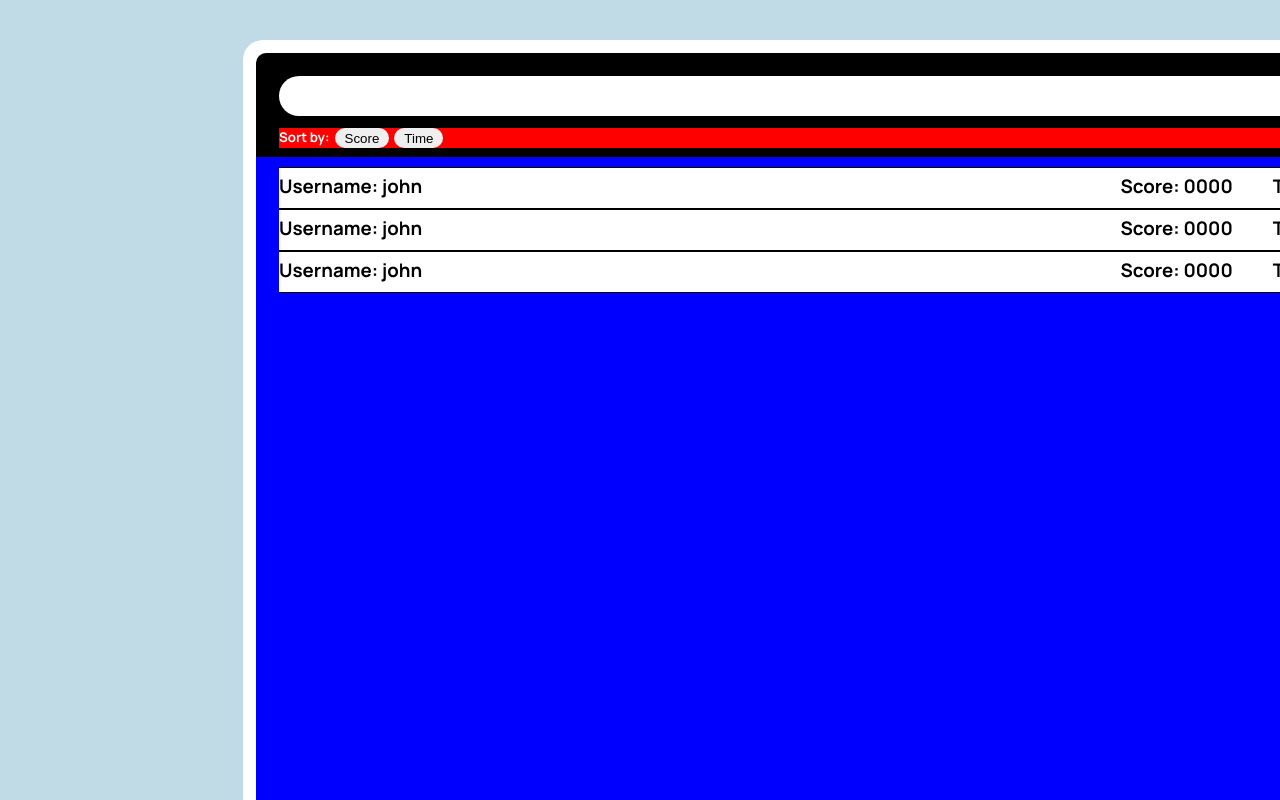
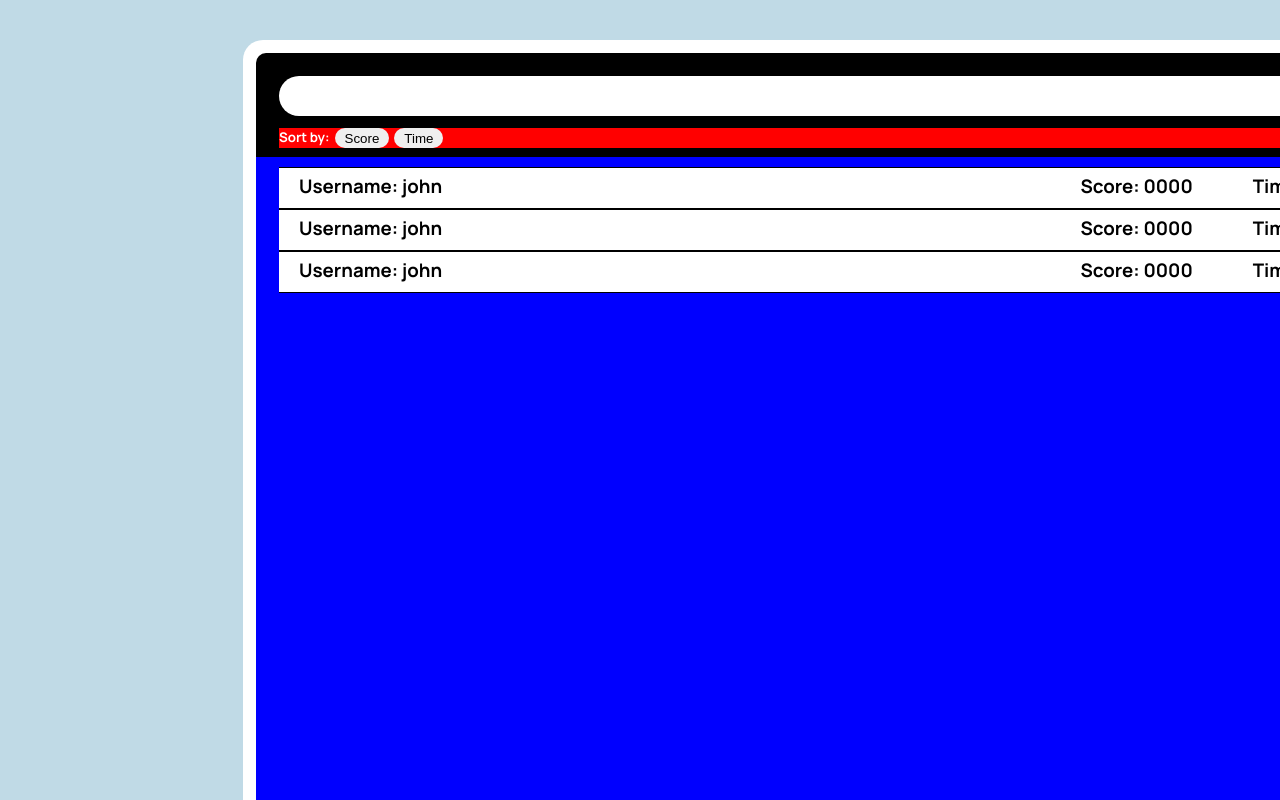
Before and after one commit to NguyenH-T/2048Project, an Angular app: page / in a window 1280 px wide. Both pictures are taken after a click on the button "Leaderboard". Built offline with nearby package versions, Linux system fonts and the light colour scheme; no server answers.

Commit message:
adjusted spacing

```diff
--- a/src/app/leaderboard/leaderboard-cell/leaderboard-cell.component.css
+++ b/src/app/leaderboard/leaderboard-cell/leaderboard-cell.component.css
@@ -11,11 +11,11 @@
 }
 
 .score-text-left {
-    margin: 0 auto 0 0;
+    margin: 0 auto 0 20px;
     justify-self: flex-start;
 }
 
 .score-text-right {
-    margin: 0 0 0 40px;
+    margin: 0 20px 0 40px;
     justify-self: flex-end;
 }
```
